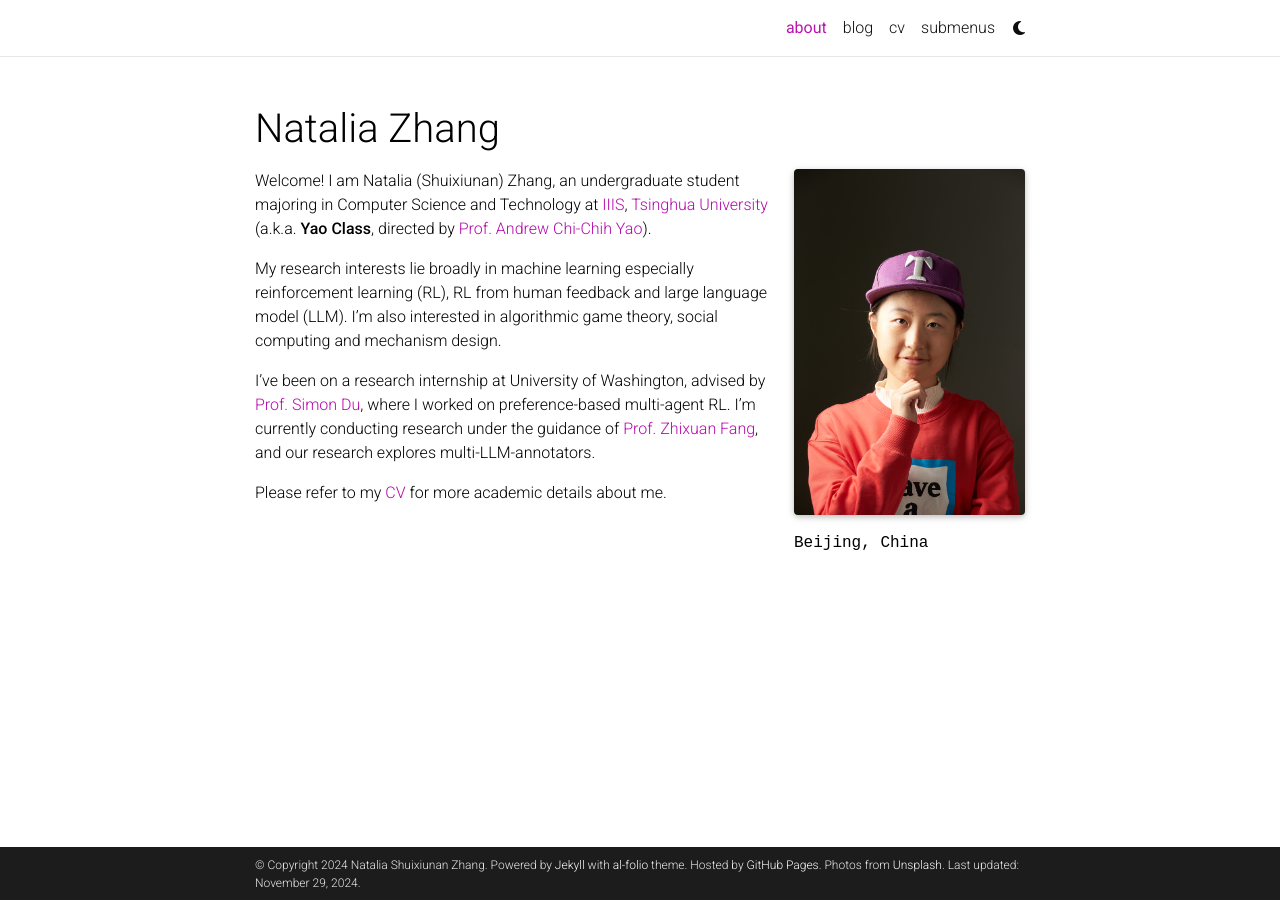
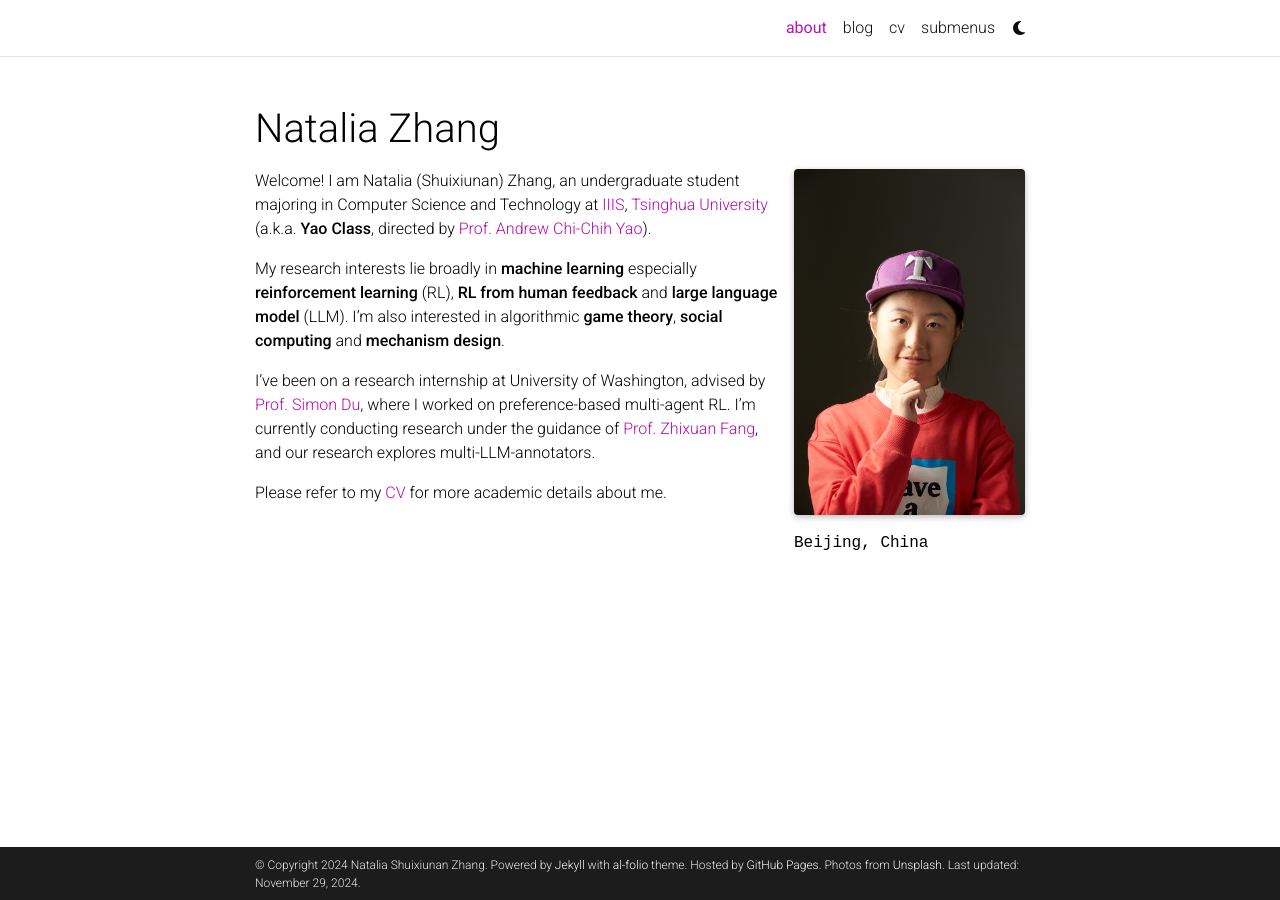
Before and after one commit to NataliaZhang/nataliazhang.github.io, a Jekyll site: the page built from _pages/about.md, in a window 1280 px wide. Built offline with Jekyll 4.4.1, drawn with Linux system fonts in a browser that asks for light colours; full-size pictures stand in for the smaller copies a plugin makes; comment, search, counter and statistics services are not loaded; a style sheet for code colours, icons or effects is not loaded.

Commit message:
debug on blogs

```diff
--- a/_config.yml
+++ b/_config.yml
@@ -267,8 +267,8 @@
     tag: '/blog/tag/:name/'
     category: '/blog/category/:name/'
 
-display_tags: ['formatting', 'images', 'links', 'math', 'code'] # these tags will be displayed on the front page of your blog
-display_categories: ['blockquotes'] # these categories will be displayed on the front page of your blog
+display_tags: ['softball', 'ChaGPT'] # these tags will be displayed on the front page of your blog
+display_categories: [] # these categories will be displayed on the front page of your blog
 
 # -----------------------------------------------------------------------------
 # Jekyll Scholar
--- a/_pages/about.md
+++ b/_pages/about.md
@@ -22,8 +22,8 @@
 
 Welcome! I am Natalia (Shuixiunan) Zhang, an undergraduate student majoring in Computer Science and Technology at [IIIS](https://iiis.tsinghua.edu.cn/en/), [Tsinghua University](https://www.tsinghua.edu.cn/en/) (a.k.a. [**Yao Class**](https://iiis.tsinghua.edu.cn/en/yaoclass/), directed by [Prof. Andrew Chi-Chih Yao](https://iiis.tsinghua.edu.cn/yao/)).
 
-My research interests lie broadly in machine learning especially reinforcement learning (RL), RL from human feedback and large language model (LLM).
-I'm also interested in algorithmic game theory, social computing and mechanism design.
+My research interests lie broadly in **machine learning** especially **reinforcement learning** (RL), **RL from human feedback** and **large language model** (LLM).
+I'm also interested in algorithmic **game theory**, **social computing** and **mechanism design**.
 
 I've been on a research internship at University of Washington, advised by [Prof. Simon Du](https://simonshaoleidu.com/), where I worked on preference-based multi-agent RL.
 I'm currently conducting research under the guidance of [Prof. Zhixuan Fang](https://people.iiis.tsinghua.edu.cn/~fang/), and our research explores multi-LLM-annotators.
--- a/blog/index.html
+++ b/blog/index.html
@@ -71,7 +71,7 @@
       {% assign is_even = featured_posts.size | modulo: 2 %}
       <div class="row row-cols-{% if featured_posts.size <= 2 or is_even == 0 %}2{% else %}3{% endif %}">
       {% for post in featured_posts %}
-        {% if post.path contains '/blog/examples/' %}
+        {% if post.path contains '/_posts/examples/' %}
           {% continue %}
         {% endif %}
         <div class="card-item col">
@@ -112,7 +112,7 @@
 
   <ul class="post-list">
     {% for post in paginator.posts %}
-      {% if post.path contains '/blog/examples/' %}
+      {% if post.path contains '/_posts/examples/' %}
         {% continue %}
       {% endif %}
     {% if post.external_source == blank %}
```
Also changed, not shown: other parts of blog/index.html (+1 -1 lines).
